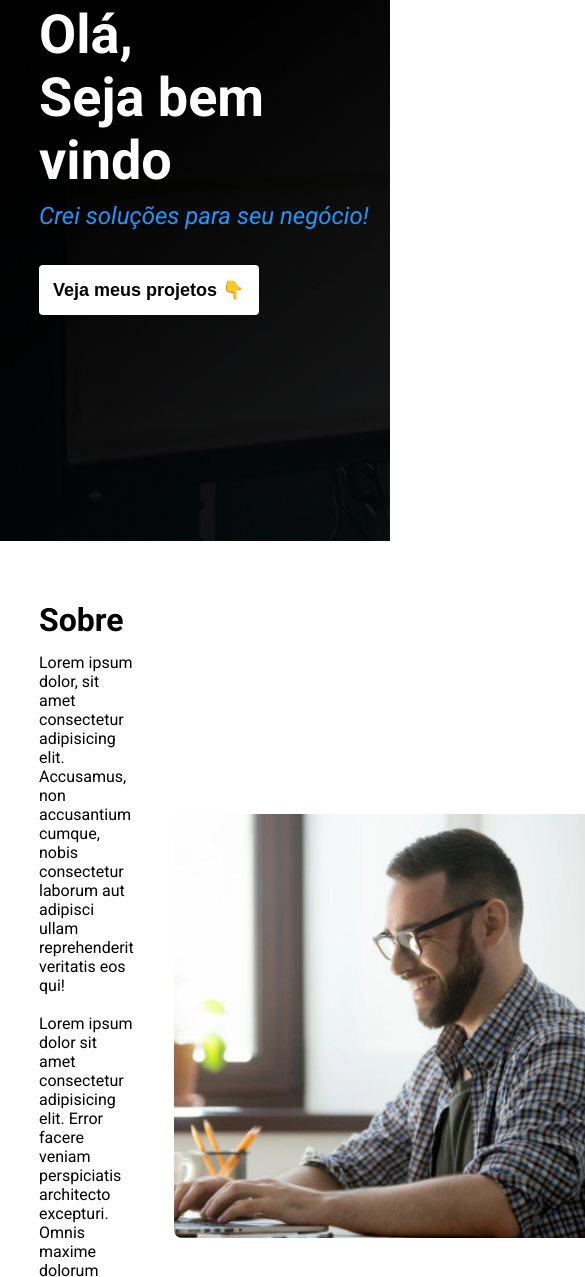
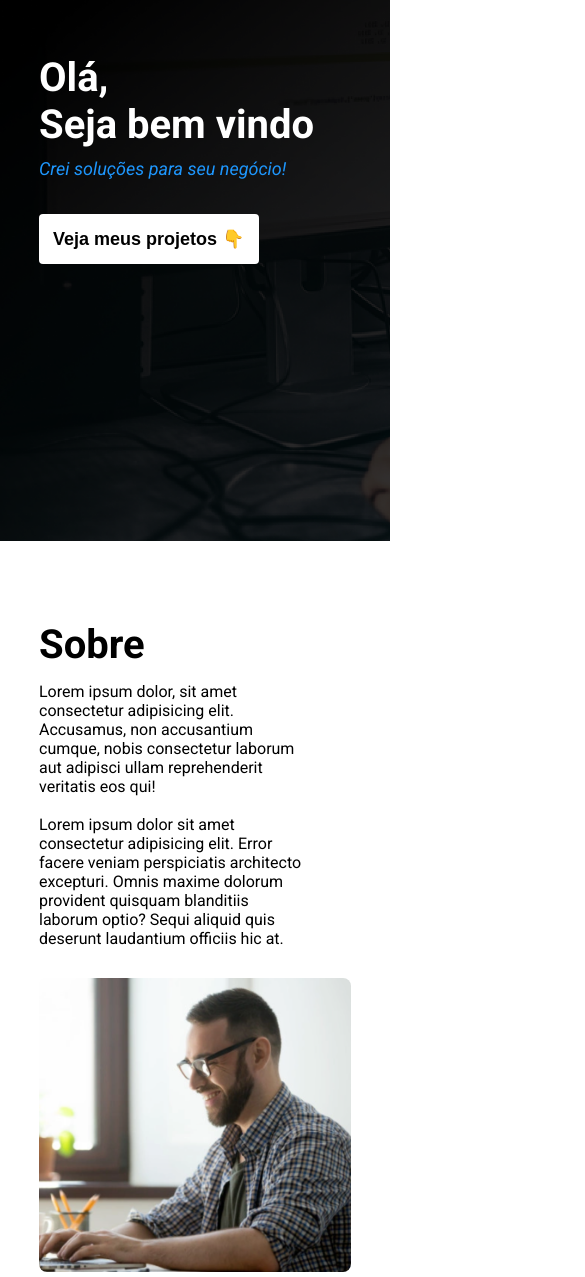
Before and after one commit to Havyner/PortifolioSP, a plain HTML site: page index.html in a window 390 px wide. Shown: the part 303-1580 px from the top of the page, 585 px wide, since content can reach past the window. Drawn offline with Linux system fonts and the light colour scheme.

Commit message:
finalizando responsividade

```diff
--- a/index.html
+++ b/index.html
@@ -35,7 +35,7 @@
             <div>
                 <h1>Olá,<br>Seja bem vindo</h1>
                 <p>Crei soluções para seu negócio!</p>
-                <a href="#">
+                <a href="#projetos">
                     <button class="call-to-action">
                         Veja meus projetos 👇
                     </button>
--- a/styles.css
+++ b/styles.css
@@ -192,3 +192,65 @@ footer p {
     margin-left: 12px;
 }
 /* FIM FOOTER */
+
+/* INICIO RESPONSIVIDADE */
+@media (max-width: 1050px) {
+    /* INICIO MAIN */
+    .main h1 {
+        font-size: 40px;
+    }
+
+    .main p {
+        font-size: 18px;
+    }
+
+    .main {
+        background-size: cover;
+    }
+    /* FIM MAIN */
+
+    /* INICIO ABOUT */
+    .about {
+        flex-direction: column;
+        padding-top: 80px;
+        padding-left: 0;
+        padding-right: 0;
+        padding-bottom: 0;
+    }
+
+    .about div {
+        max-width: 80%;
+    }
+
+    .about div h2 {
+        font-size: 40px;
+    }
+
+    .about img {
+        width: 80%;
+        margin-top: 30px;
+    }
+    /* FIM ABOUT */
+
+    /* INICIO PROJETOS */
+    .projects img {
+        width: 27.5%;
+    }
+    /* FOM PROJETOS */
+
+    /* INICIO FOOTER */
+    footer {
+        flex-direction: column;
+    }
+
+    footer h3 {
+        font-size: 24px;
+        margin-bottom: 8px;
+    }
+
+    footer p {
+        margin: 0;
+    }
+    /* FIM FOOTER */
+
+}
```
Also changed, not shown: 1 other file.
